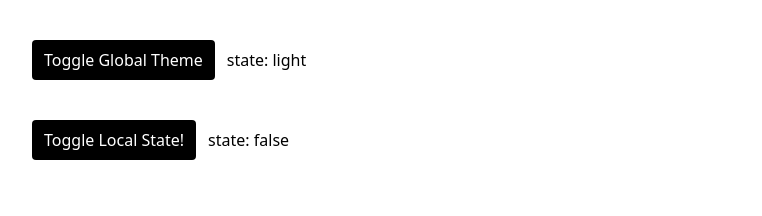
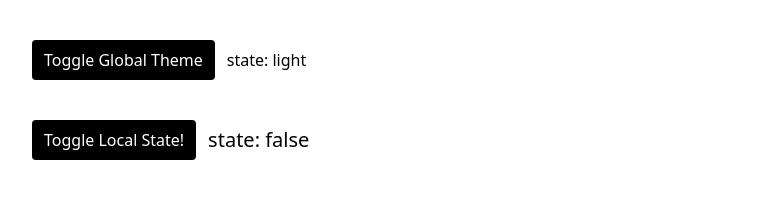
Before and after one commit to seano424/playground, a Next.js app: page / in a window 1280 px wide. Shown: the top 216 px of the page, without its empty margins (0-762 px from the left). Built offline with nearby package versions, Linux system fonts and the light colour scheme.

Commit message:
got prettier to work!

```diff
--- a/components/Test.tsx
+++ b/components/Test.tsx
@@ -5,14 +5,14 @@ const atom1 = atom(false)
 export const Test = () => {
   const [isTrue, setIsTrue] = useAtom(atom1)
   return (
-    <div className="flex gap-3 items-center">
+    <div className="flex items-center gap-3">
       <button
         className="button"
         onClick={() => setIsTrue((prevState) => !prevState)}
       >
         Toggle Local State!
       </button>
-      <p>state: {isTrue ? 'true' : 'false'}</p>
+      <p className="text-lg lg:text-xl">state: {isTrue ? 'true' : 'false'}</p>
     </div>
   )
 }
--- a/prettier.config.js
+++ b/prettier.config.js
@@ -6,4 +6,5 @@ module.exports = {
   useTabs: false,
   htmlWhitespaceSensitivity: 'ignore',
   tailwindConfig: './tailwind.config.js',
+  plugins: [require('prettier-plugin-tailwindcss')],
 }
```
